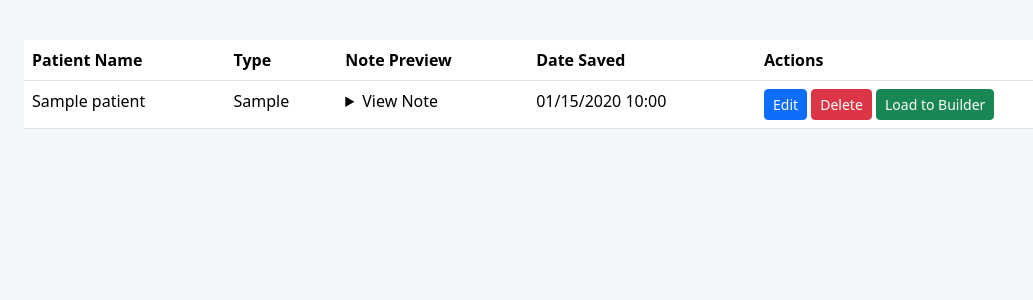
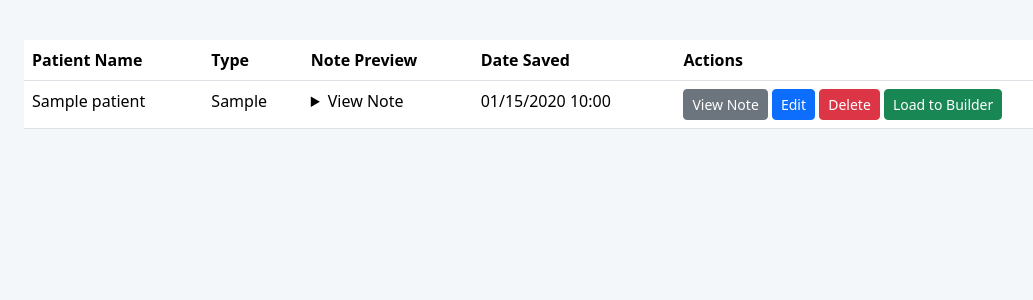
Before and after one commit to KLcoding01/PT-Builder, a Flask app: page /pt_notes in a window 1280 px wide. Shown: the part 56-356 px from the top of the page, without its empty margins (58-1091 px from the left). Run offline with Flask 3, Linux system fonts and the light colour scheme; a user stored in the database is signed in; tables that the repository leaves empty hold one stand-in row (values such as "Sample post").

Commit message:
Initial commit

```diff
--- a/app.py
+++ b/app.py
@@ -213,8 +213,11 @@ def view_pt_notes(patient_id):
 @login_required
 def view_note(note_id):
     note = PTNote.query.get_or_404(note_id)
-    fields = json.loads(note.fields_json)
-    return render_template('view_note_structured.html', fields=fields, note=note)
+    # Attempt to load fields_json, fallback to content if not present
+    fields = None
+    if hasattr(note, 'fields_json') and note.fields_json:
+        fields = json.loads(note.fields_json)
+    return render_template('view_note_structure.html', note=note, fields=fields)
 
 @app.route('/patients/<int:patient_id>/ot-notes')
 @login_required
@@ -454,10 +457,11 @@ def pt_eval_builder():
             return redirect(url_for('pt_eval_builder'))
         patient_id_int = int(patient_id)
         note = PTNote(
-            patient_id=patient_id_int,
+            patient_id=int(patient_id),
             content=generated_note,
             user_id=current_user.id,
-            doc_type=doc_type
+            doc_type=doc_type,
+            fields_json=json.dumps(ptGetFields())
         )
         db.session.add(note)
         db.session.commit()
--- a/templates/pt_notes.html
+++ b/templates/pt_notes.html
@@ -24,6 +24,7 @@
         </td>
         <td>{{ note.created_at.strftime('%m/%d/%Y %H:%M') }}</td>
         <td>
+          <a href="{{ url_for('view_note', note_id=note.id) }}" class="btn btn-sm btn-secondary" target="_blank">View Note</a>
           <a href="{{ url_for('edit_pt_note', note_id=note.id) }}" class="btn btn-sm btn-primary">Edit</a>
           <form action="{{ url_for('delete_pt_note', note_id=note.id) }}" method="post" style="display:inline;">
             <button type="submit" class="btn btn-sm btn-danger" onclick="return confirm('Delete this note?');">Delete</button>
```
Also changed, not shown: templates/view_note_structure.html (renamed from templates/view_note_structured.html).
